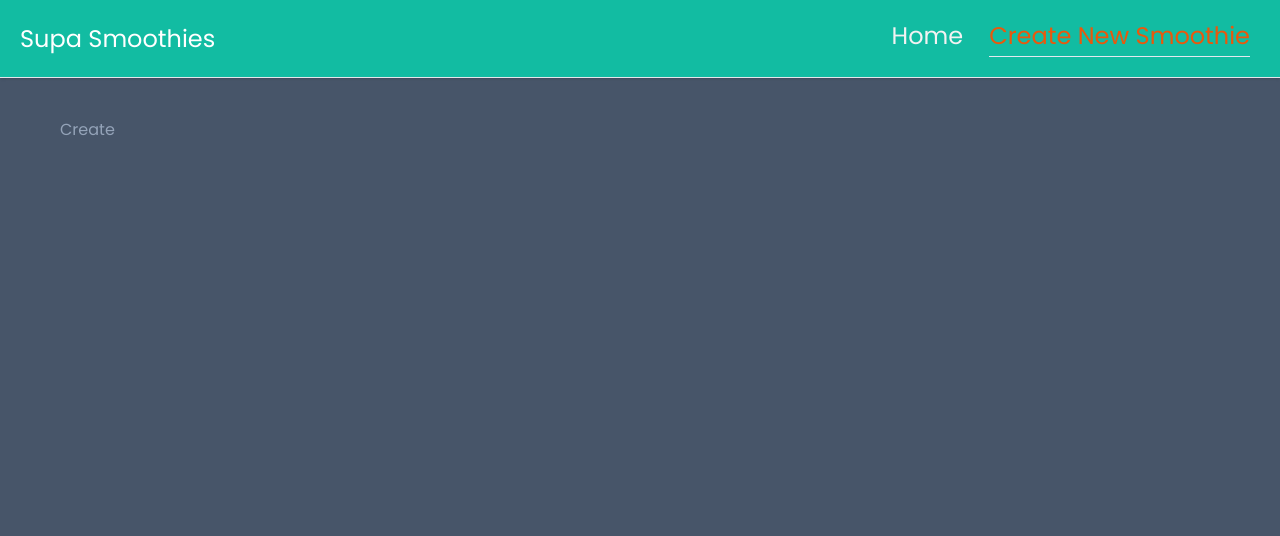
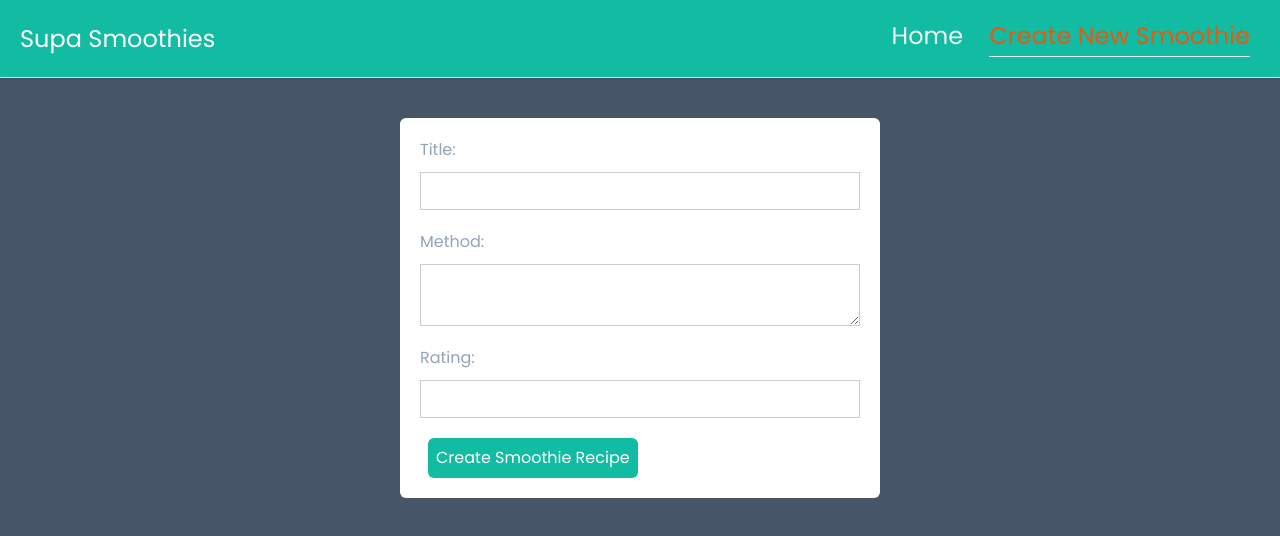
Before and after one commit to devHksingh/supabase-learn, a React (Vite) app: page /create in a window 1280 px wide. Shown: the top 536 px of the page. Built offline with nearby package versions, Linux system fonts and the light colour scheme; no server answers.

Commit message:
Adding New Records

```diff
--- a/src/index.css
+++ b/src/index.css
@@ -67,3 +67,28 @@
   line-height: 0px;
   text-align: center;
 }
+
+form {
+  background: #fff;
+  padding: 20px;
+  max-width: 480px;
+  margin: 0 auto;
+  border-radius: 6px;
+}
+form input, form textarea {
+  display: block;
+  width: 100%;
+  padding: 6px;
+  box-sizing: border-box;
+  border: 1px solid #ccc;
+  margin: 10px 0 20px 0;
+}
+form button {
+  background: var(--primary);
+  color: #fff;
+  border: 0;
+  border-radius: 6px;
+  padding: 6px 8px;
+  font-family: "Poppins";
+  cursor: pointer;
+}
--- a/src/pages/Create.jsx
+++ b/src/pages/Create.jsx
@@ -1,9 +1,76 @@
-
+import { useState } from "react"
+import supabase from "../config/supabaseClient"
+import { useNavigate } from "react-router-dom"
 
 const Create = () => {
+
+  const navigate = useNavigate()
+
+  const [title,setTitle] = useState('')
+  const [method,setMethod] = useState('')
+  const [rating,setRating] = useState('')
+  const [formError,setFormError] = useState(null)
+
+  const handleSubmit = async(e)=>{
+    e.preventDefault()
+
+    if(!title ||!method ||!rating){
+      setFormError("Kindly fill all fields correctly. ")
+      return
+    }
+
+    console.log(title,rating,method);
+
+    // add to supabase
+
+    const {data,error} = await supabase
+        .from('smoothies')
+        .insert([{title,method,rating}])
+        .select()
+    if(error){
+      console.log(error);
+      setFormError("Kindly fill all fields correctly. ")
+    }
+    if(data){
+      console.log(data);
+      setFormError(null);
+      navigate('/')
+    }
+  }
+
   return (
-    <div className="page create">
-        <h1>Create</h1>
+    <div className="page create ">
+        <form onSubmit={handleSubmit}>
+          <label htmlFor="title">Title:</label>
+          <input
+            type="text"
+            id="title"
+            value={title}
+            className="text-slate-800"
+            onChange={(e)=> setTitle(e.target.value)}
+          />
+
+          <label htmlFor="method">Method:</label>
+          <textarea
+            className="text-slate-800"
+            id="method"
+            value={method}
+            onChange={(e)=> setMethod(e.target.value)}
+          />
+
+          <label htmlFor="rating">Rating:</label>
+          <input
+            className="text-slate-800"
+            type="number"
+            id="rating"
+            value={rating}
+            onChange={(e)=> setRating(e.target.value)}
+          />
+
+          <button className="border ml-2 p-2">Create Smoothie Recipe</button>
+
+          {formError && <p className="error">{formError}</p>}
+        </form>
     </div>
   )
 }
```
